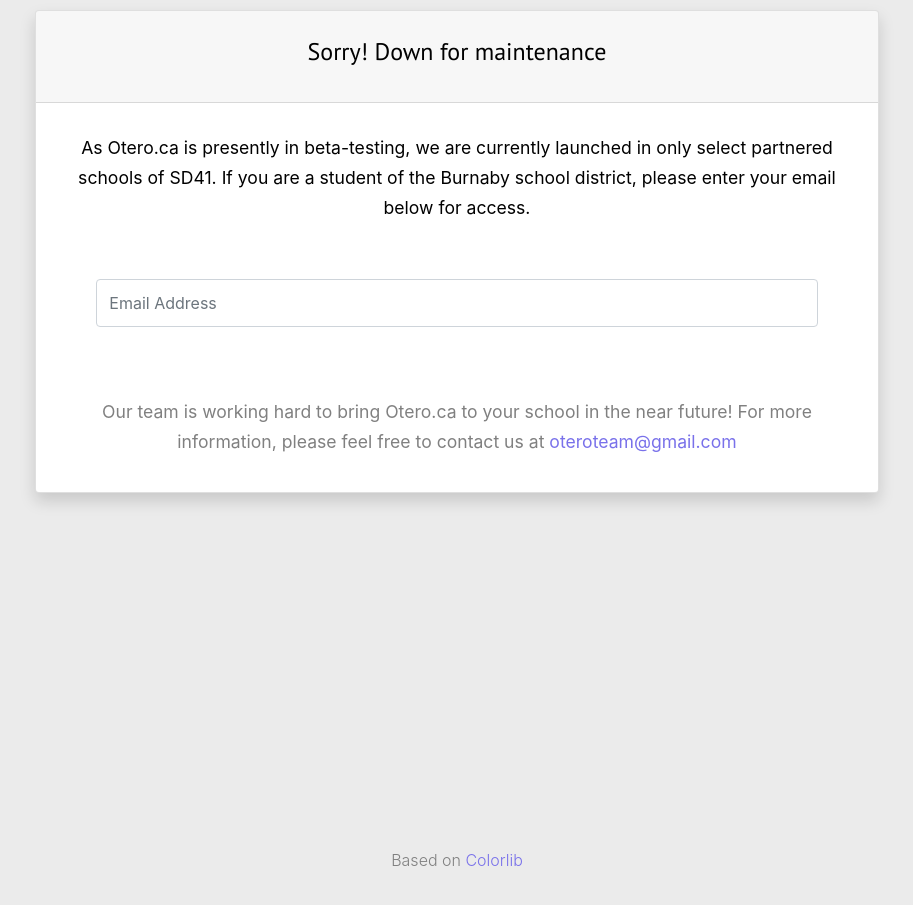
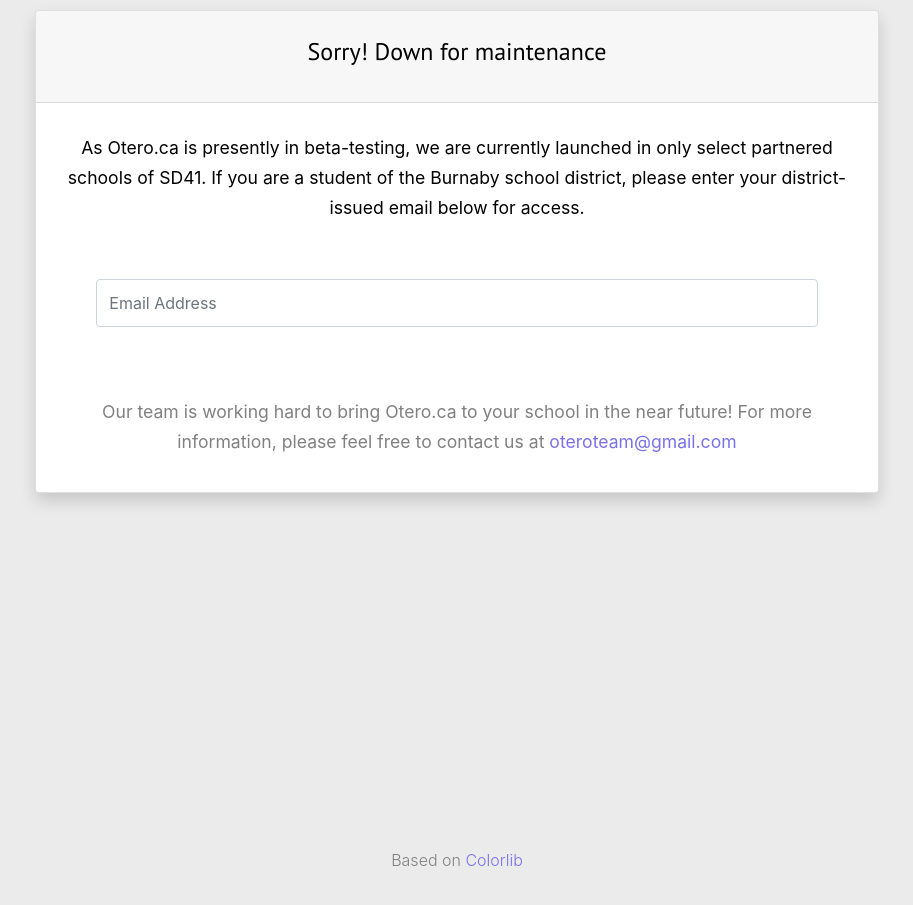
Before and after one commit to OteroRelief/OteroRelief.github.io, a plain HTML site: page index.html in a window 1280 px wide. Shown: the part 4980-5885 px from the top of the page, without its empty margins (183-1096 px from the left). Drawn offline with Linux system fonts and the light colour scheme; a script that the page names is missing; files whose address does not match are found by name; a web font is replaced by a local one.

Commit message:
Fix small text item

```diff
--- a/index.html
+++ b/index.html
@@ -323,7 +323,7 @@
               </div>
               <div class = "card-body">
                 <p style="padding-top:10px; color: #000;"><b>
-                  As Otero.ca is presently in beta-testing, we are currently launched in only select partnered schools of SD41. If you are a student of the Burnaby school district, please enter your email below for access.</b>
+                  As Otero.ca is presently in beta-testing, we are currently launched in only select partnered schools of SD41. If you are a student of the Burnaby school district, please enter your district-issued email below for access.</b>
                 </p>
                 <p id="warndialog" style="color:red"></p>
                 <form action="javascript:checkEm()" method="post" class="form-box">
```
